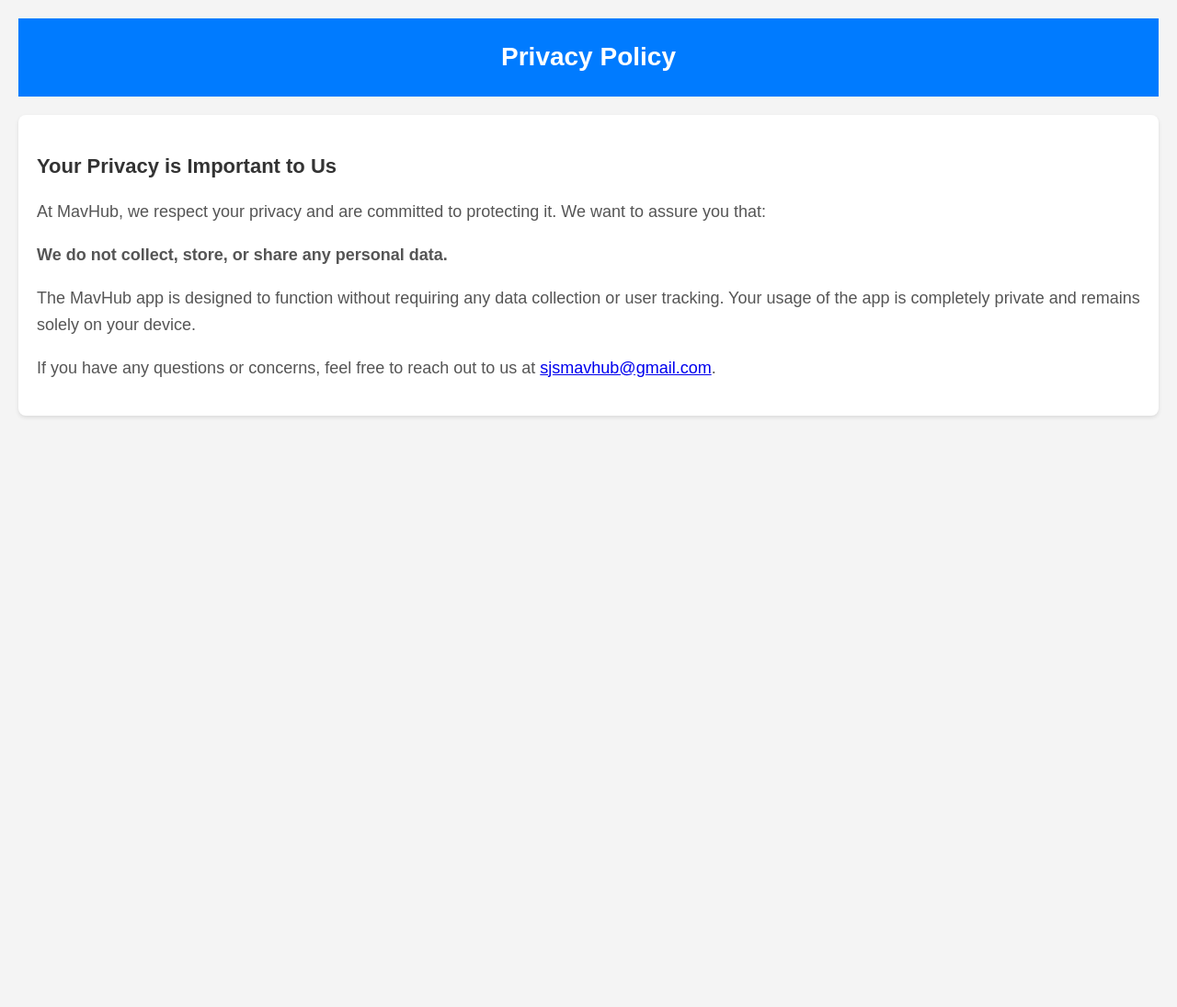
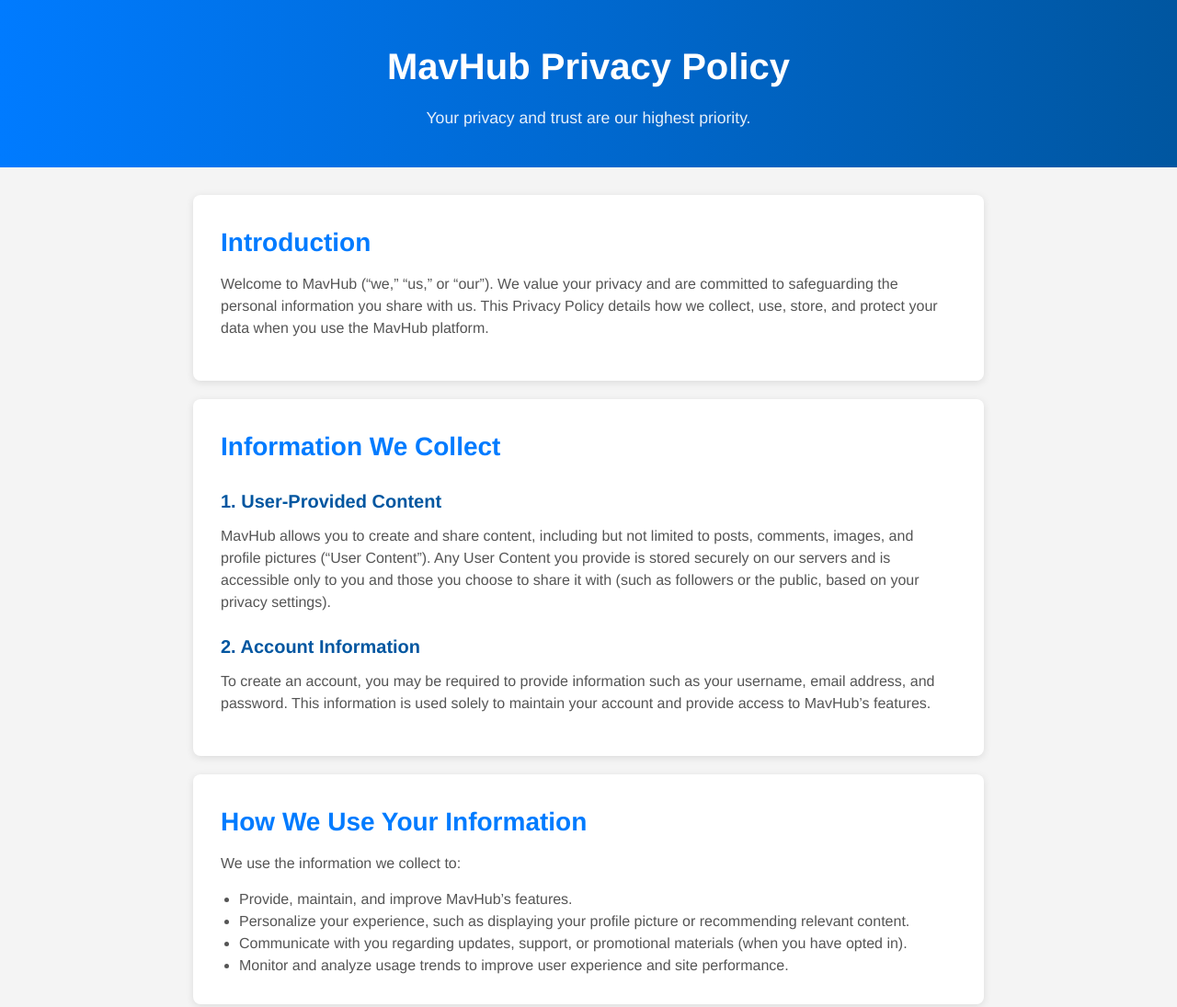
Before and after one commit to SJSMavHub/mavhubprivacy.github.io, a plain HTML site: page index.html in a window 1280 px wide. Shown: the top 1095 px of the page at 92% size. Before the commit the page ends 800 px from the top, so only its background shows below. Drawn offline with Linux system fonts and the light colour scheme.

Commit message:
Update index.html

```diff
--- a/index.html
+++ b/index.html
@@ -1,63 +1,182 @@
 <!DOCTYPE html>
 <html lang="en">
 <head>
-    <meta charset="UTF-8">
-    <meta name="viewport" content="width=device-width, initial-scale=1.0">
+  <meta charset="UTF-8" />
+  <meta name="viewport" content="width=device-width, initial-scale=1.0"/>
   <title>Privacy Policy - MavHub</title>
   <style>
-        body {
-            font-family: Arial, sans-serif;
-            line-height: 1.6;
+    /* Base Reset/Defaults */
+    * {
       margin: 0;
-            padding: 20px;
-            background-color: #f4f4f4;
+      padding: 0;
+      box-sizing: border-box;
     }
 
-        header {
-            background-color: #007BFF;
-            color: #fff;
-            padding: 20px 0;
-            text-align: center;
-            font-size: 24px;
+    body {
+      font-family: "Helvetica Neue", Helvetica, Arial, sans-serif;
+      font-size: 16px;
+      line-height: 1.6;
+      background-color: #f4f4f4;
+      color: #333;
+      padding: 0;
+      margin: 0;
     }
 
-        h1 {
-            margin: 0;
-            font-size: 28px;
+    /* Header */
+    header {
+      background: linear-gradient(90deg, #007bff, #0056a0);
+      padding: 40px 20px;
+      text-align: center;
+      color: #fff;
+      margin-bottom: 30px;
+    }
+
+    header h1 {
+      font-size: 2.5rem;
+      margin-bottom: 10px;
+    }
+
+    header p {
+      font-size: 1.1rem;
+      opacity: 0.9;
+    }
+
+    /* Main Content Section */
+    main {
+      max-width: 900px;
+      margin: 0 auto;
+      padding: 0 20px 40px;
     }
 
     section {
-            background: #fff;
-            margin: 20px 0;
-            padding: 20px;
+      background-color: #fff;
       border-radius: 8px;
-            box-shadow: 0 2px 4px rgba(0, 0, 0, 0.1);
+      padding: 30px;
+      margin-bottom: 20px;
+      box-shadow: 0 2px 8px rgba(0,0,0,0.1);
     }
 
-        h2 {
-            color: #333;
-            font-size: 22px;
+    section h2 {
+      font-size: 1.75rem;
+      margin-bottom: 10px;
+      color: #007bff;
     }
 
-        p {
-            font-size: 18px;
+    section h3 {
+      font-size: 1.25rem;
+      margin: 20px 0 10px;
+      color: #0056a0;
+    }
+
+    section p {
+      margin-bottom: 15px;
+      font-size: 1rem;
+      line-height: 1.5;
       color: #555;
+    }
+
+    a {
+      color: #007bff;
+      text-decoration: none;
+    }
+
+    a:hover {
+      text-decoration: underline;
+    }
+
+    /* Footer */
+    footer {
+      text-align: center;
+      padding: 20px;
+      font-size: 0.9rem;
+      color: #777;
+      background-color: #f9f9f9;
+      border-top: 1px solid #ddd;
     }
   </style>
 </head>
 <body>
 
 <header>
-    <h1>Privacy Policy</h1>
+  <h1>MavHub Privacy Policy</h1>
+  <p>Your privacy and trust are our highest priority.</p>
 </header>
 
+<main>
   <section>
-    <h2>Your Privacy is Important to Us</h2>
-    <p>At MavHub, we respect your privacy and are committed to protecting it. We want to assure you that:</p>
-    <p><strong>We do not collect, store, or share any personal data.</strong></p>
-    <p>The MavHub app is designed to function without requiring any data collection or user tracking. Your usage of the app is completely private and remains solely on your device.</p>
-    <p>If you have any questions or concerns, feel free to reach out to us at <a href="mailto:sjsmavhub@gmail.com">sjsmavhub@gmail.com</a>.</p>
+    <h2>Introduction</h2>
+    <p>
+      Welcome to MavHub (“we,” “us,” or “our”). We value your privacy and are committed to safeguarding the personal information you share with us. This Privacy Policy details how we collect, use, store, and protect your data when you use the MavHub platform.
+    </p>
   </section>
+
+  <section>
+    <h2>Information We Collect</h2>
+    <h3>1. User-Provided Content</h3>
+    <p>
+      MavHub allows you to create and share content, including but not limited to posts, comments, images, and profile pictures (“User Content”). Any User Content you provide is stored securely on our servers and is accessible only to you and those you choose to share it with (such as followers or the public, based on your privacy settings).
+    </p>
+
+    <h3>2. Account Information</h3>
+    <p>
+      To create an account, you may be required to provide information such as your username, email address, and password. This information is used solely to maintain your account and provide access to MavHub’s features.
+    </p>
+  </section>
+
+  <section>
+    <h2>How We Use Your Information</h2>
+    <p>
+      We use the information we collect to:
+    </p>
+    <ul style="margin-left: 20px; color: #555; line-height: 1.5;">
+      <li>Provide, maintain, and improve MavHub’s features.</li>
+      <li>Personalize your experience, such as displaying your profile picture or recommending relevant content.</li>
+      <li>Communicate with you regarding updates, support, or promotional materials (when you have opted in).</li>
+      <li>Monitor and analyze usage trends to improve user experience and site performance.</li>
+    </ul>
+  </section>
+
+  <section>
+    <h2>How We Share Your Information</h2>
+    <p>
+      We do not sell, rent, or trade your personal information to third parties. We may share data with trusted third-party service providers who assist us in operating MavHub (e.g., hosting or analytics), but only under strict confidentiality obligations that comply with applicable privacy laws.
+    </p>
+  </section>
+
+  <section>
+    <h2>Data Security and Storage</h2>
+    <p>
+      We employ industry-standard security measures to protect your data from unauthorized access or disclosure. This includes using secure servers, encryption, and routine security assessments. While we strive to protect your personal information, no security system is impenetrable, and we cannot guarantee absolute security of your data.
+    </p>
+  </section>
+
+  <section>
+    <h2>Your Rights and Choices</h2>
+    <p>
+      You have the right to access, update, or delete your personal information at any time by accessing your account settings. If you wish to fully delete your account or have any questions about your data, please contact us at <a href="mailto:sjsmavhub@gmail.com">sjsmavhub@gmail.com</a>.
+    </p>
+  </section>
+
+  <section>
+    <h2>Children’s Privacy</h2>
+    <p>
+      MavHub is not directed to children under the age of 13. We do not knowingly collect or store personal information from children under 13. If you believe a child under 13 has provided us with personal information, please contact us immediately, and we will take steps to remove such information.
+    </p>
+  </section>
+
+  <section>
+    <h2>Policy Updates</h2>
+    <p>
+      We may update or revise this Privacy Policy from time to time to reflect changes in our practices or legal requirements. We will post any modifications on this page and update the “Last Updated” date below.
+    </p>
+    <p><em>Last Updated: January 20, 2025</em></p>
+  </section>
+</main>
+
+<footer>
+  <p>&copy; 2025 MavHub. All rights reserved.</p>
+  <p>For inquiries or concerns, please email us at <a href="mailto:sjsmavhub@gmail.com">sjsmavhub@gmail.com</a>.</p>
+</footer>
 
 </body>
 </html>
```
Lines whose indentation alone changed are shown as unchanged.
